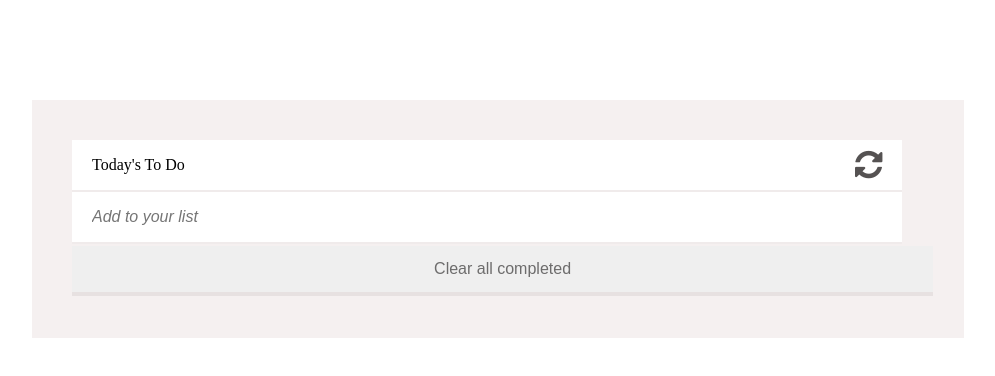
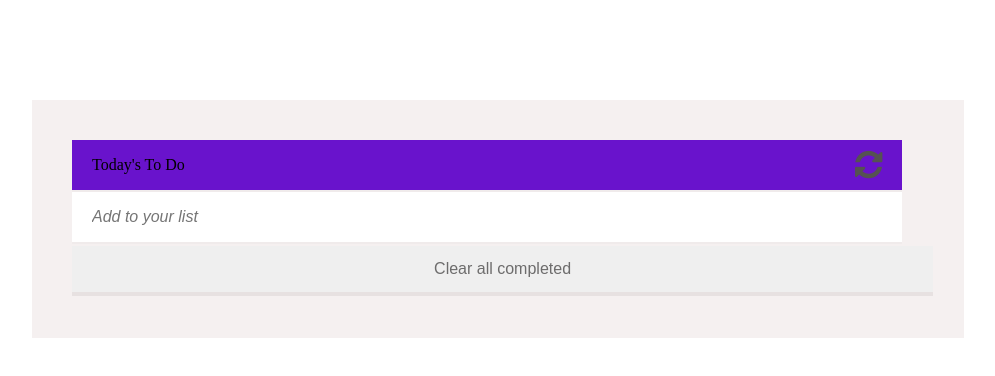
Before and after one commit to OyePriscilla/todo, a website built with webpack: page src/template.html in a window 1280 px wide. Shown: the whole page, without its empty margins (142-1137 px from the left). Built offline with nearby package versions, Linux system fonts and the light colour scheme.

Commit message:
Add style

```diff
--- a/src/index.css
+++ b/src/index.css
@@ -20,7 +20,7 @@ body {
   align-items: center;
   justify-content: space-between;
   padding: 0 20px;
-  background-color: #fff;
+  background-color: rgb(105, 19, 204);
   width: 95%;
   height: 50px;
   border-bottom: 2px solid #f0ebeb;
@@ -35,9 +35,6 @@ body {
 }
 
 .todo-dynamic {
-  /* display: flex;
-  flex-direction: row;
-  align-items: center; */
   justify-content: space-between;
   padding: 0 20px;
   background-color: #fff;
--- a/src/index.js
+++ b/src/index.js
@@ -85,6 +85,7 @@ const editList = () => {
       taskEdit.toggleAttribute('contentEditable');
       taskEdit.focus();
       threeDotBtn.parentElement.parentElement.classList.toggle('checkedColor');
+      localStorage.setItem('todo-list', JSON.stringify(todos));
     });
   });
 };
```
Also changed, not shown: src/template.html (line endings or trailing spaces).
